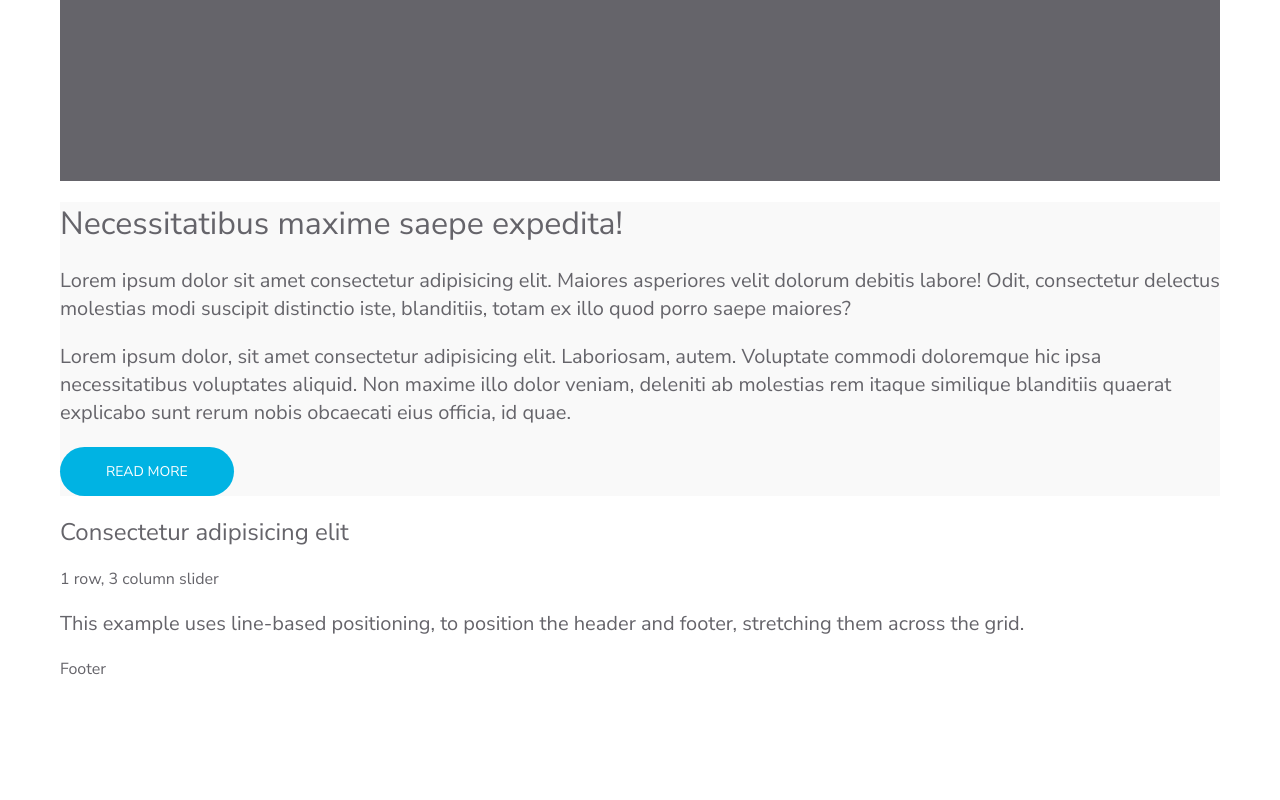
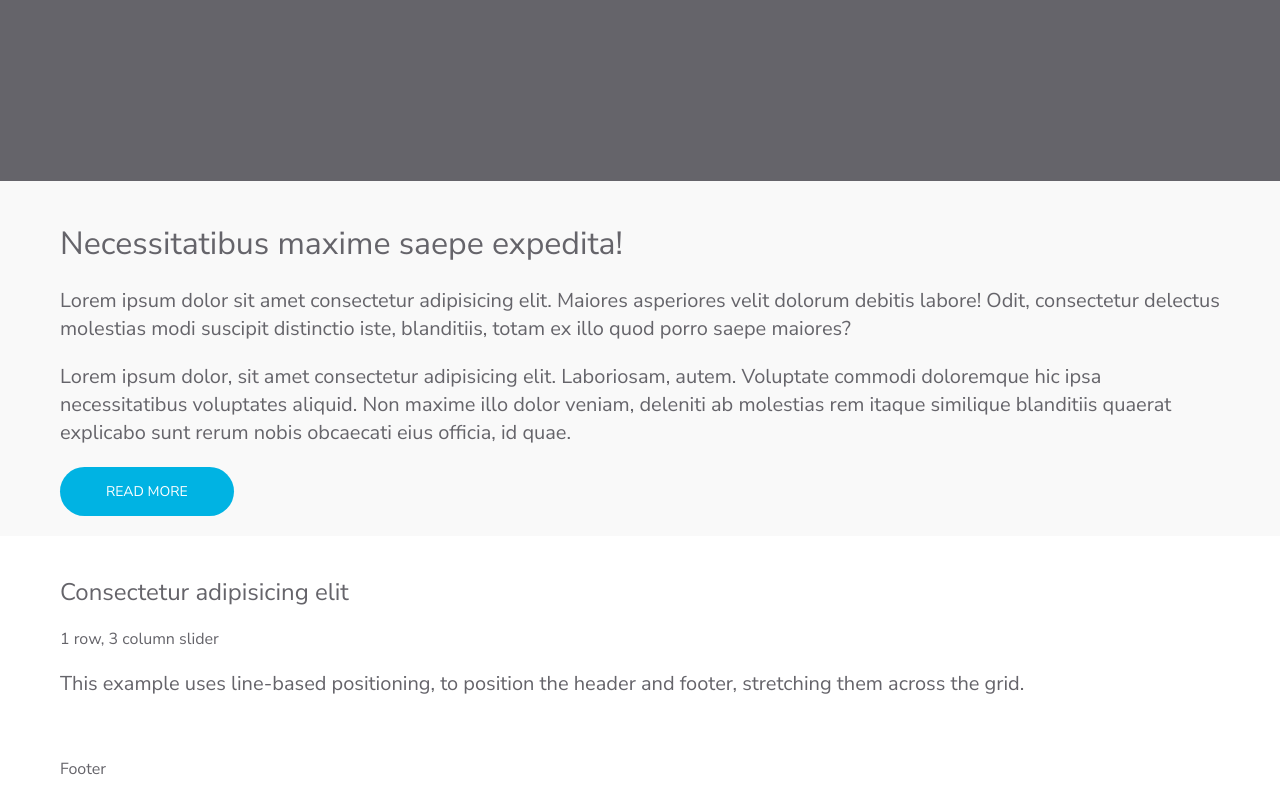
Before and after one commit to hsnyc/project-template, a website: page builds/development/index.html in a window 1280 px wide. Shown: the part 593-1393 px from the top of the page. Before the commit the page ends 1293 px from the top, so only its background shows below. Drawn offline with Linux system fonts and the light colour scheme.

Commit message:
updated structure.

```diff
--- a/builds/development/index.html
+++ b/builds/development/index.html
@@ -1,5 +1,6 @@
 <!DOCTYPE html>
 <html lang="en">
+
 <head>
 	<meta charset="UTF-8">
 	<meta name="viewport" content="width=device-width, initial-scale=1.0">
@@ -8,23 +9,28 @@
 
 	<title>Starter Template</title>
 </head>
+
 <body>
 	<!-- [if lt IE 10]>
 		<p class="outdatedbrowser">You are using an <strong>outdated</strong> browser. Please <a href="http://outdatedbrowser.com/en">upgrade your browser</a> to improve your experience.</p>
 		<![endif]-->
-		<div class="wrapper">
+
 	<header>
-				<nav>
-					<div class="logo"><img src="http://placehold.it/180x80" alt="main-logo"></div>
+		<nav class="wrapper">
+			<div class="logo">
+				<img src="http://placehold.it/180x80" alt="main-logo">
+			</div>
 			<ul class="nav-menu">
-						<li class="menu drop-menu">Menu Five &nbsp;<img class="menu-icon" src="images/drop-icon.svg" alt="drop-menu-icon" width="14">
-							<ul  class="sub-menu">
+				<li class="menu drop-menu">Menu Five &nbsp;
+					<img class="menu-icon" src="images/drop-icon.svg" alt="drop-menu-icon" width="14">
+					<ul class="sub-menu">
 						<li>Sub-menu 1</li>
 						<li>Sub-menu 2</li>
 						<li>Sub-menu 3</li>
 					</ul>
 				</li>
-						<li class="menu drop-menu">Menu Four &nbsp;<img class="menu-icon" src="images/drop-icon.svg" alt="drop-menu-icon" width="14">
+				<li class="menu drop-menu">Menu Four &nbsp;
+					<img class="menu-icon" src="images/drop-icon.svg" alt="drop-menu-icon" width="14">
 					<ul class="sub-menu">
 						<li>Sub-menu 1</li>
 						<li>Sub-menu 2</li>
@@ -33,8 +39,9 @@
 				</li>
 				<li class="menu">Menu Three</li>
 				<li class="menu">Menu Two</li>
-						<li class="menu drop-menu">Menu One &nbsp;<img class="menu-icon" src="images/drop-icon.svg" alt="drop-menu-icon" width="14">
-							<ul  class="sub-menu">
+				<li class="menu drop-menu">Menu One &nbsp;
+					<img class="menu-icon" src="images/drop-icon.svg" alt="drop-menu-icon" width="14">
+					<ul class="sub-menu">
 						<li>Sub-menu 1</li>
 						<li>Sub-menu 2</li>
 						<li>Sub-menu 3</li>
@@ -63,24 +70,33 @@
 	</header>
 	<section id="main-banner">
 		<div class="lg-banner"></div>
-			</section><!-- #main-banner end -->
+	</section>
+	<!-- #main-banner end -->
 	<section id="main-section">
-				<div>
+		<div class="wrapper">
 			<h1>Necessitatibus maxime saepe expedita!</h1>
-					<p>Lorem ipsum dolor sit amet consectetur adipisicing elit. Maiores asperiores velit dolorum debitis labore! Odit, consectetur delectus molestias modi suscipit distinctio iste, blanditiis, totam ex illo quod porro saepe maiores?</p>
-					<p>Lorem ipsum dolor, sit amet consectetur adipisicing elit. Laboriosam, autem. Voluptate commodi doloremque hic ipsa necessitatibus voluptates aliquid. Non maxime illo dolor veniam, deleniti ab molestias rem itaque similique blanditiis quaerat explicabo sunt rerum nobis obcaecati eius officia, id quae.</p>
+			<p>Lorem ipsum dolor sit amet consectetur adipisicing elit. Maiores asperiores velit dolorum debitis labore! Odit, consectetur
+				delectus molestias modi suscipit distinctio iste, blanditiis, totam ex illo quod porro saepe maiores?</p>
+			<p>Lorem ipsum dolor, sit amet consectetur adipisicing elit. Laboriosam, autem. Voluptate commodi doloremque hic ipsa necessitatibus
+				voluptates aliquid. Non maxime illo dolor veniam, deleniti ab molestias rem itaque similique blanditiis quaerat explicabo
+				sunt rerum nobis obcaecati eius officia, id quae.</p>
 			<button>Read More</button>
 		</div>
-			</section><!-- #main-section -->
-			<section id="second-section"><!-- #second-section -->
-				<div>
+	</section>
+	<!-- #main-section -->
+	<section id="second-section">
+		<!-- #second-section -->
+		<div  class="wrapper">
 			<h2>Consectetur adipisicing elit</h2>
 			<div class="3-col-slider">1 row, 3 column slider</div>
 			<p>This example uses line-based positioning, to position the header and footer, stretching them across the grid.</p>
 		</div>
-			</section><!-- #second-section end -->
-			<footer class="footer">Footer</footer>
-		</div>
+	</section>
+	<!-- #second-section end -->
+	<footer>
+		<div class="wrapper">Footer</div>
+	</footer>
 	<script src="js/main.js"></script>
 </body>
+
 </html>
```
Lines whose indentation alone changed are shown as unchanged.
